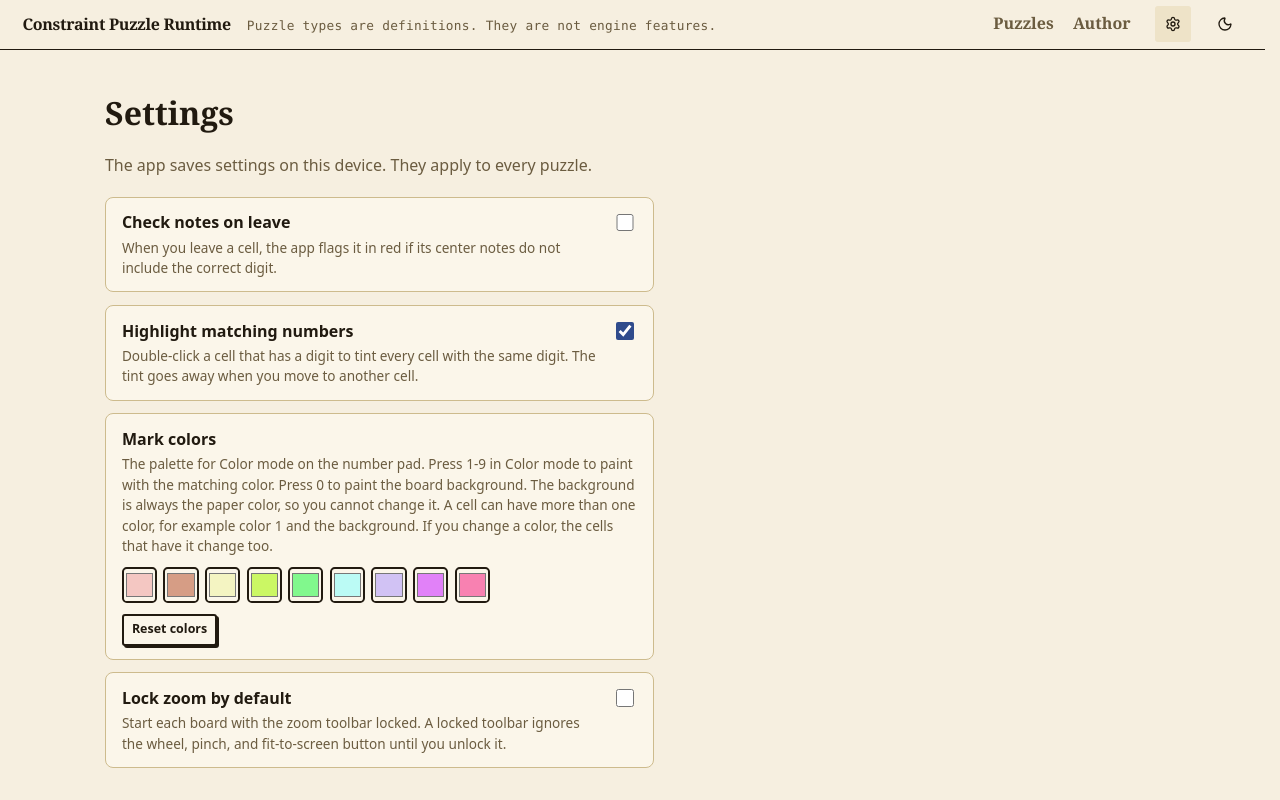
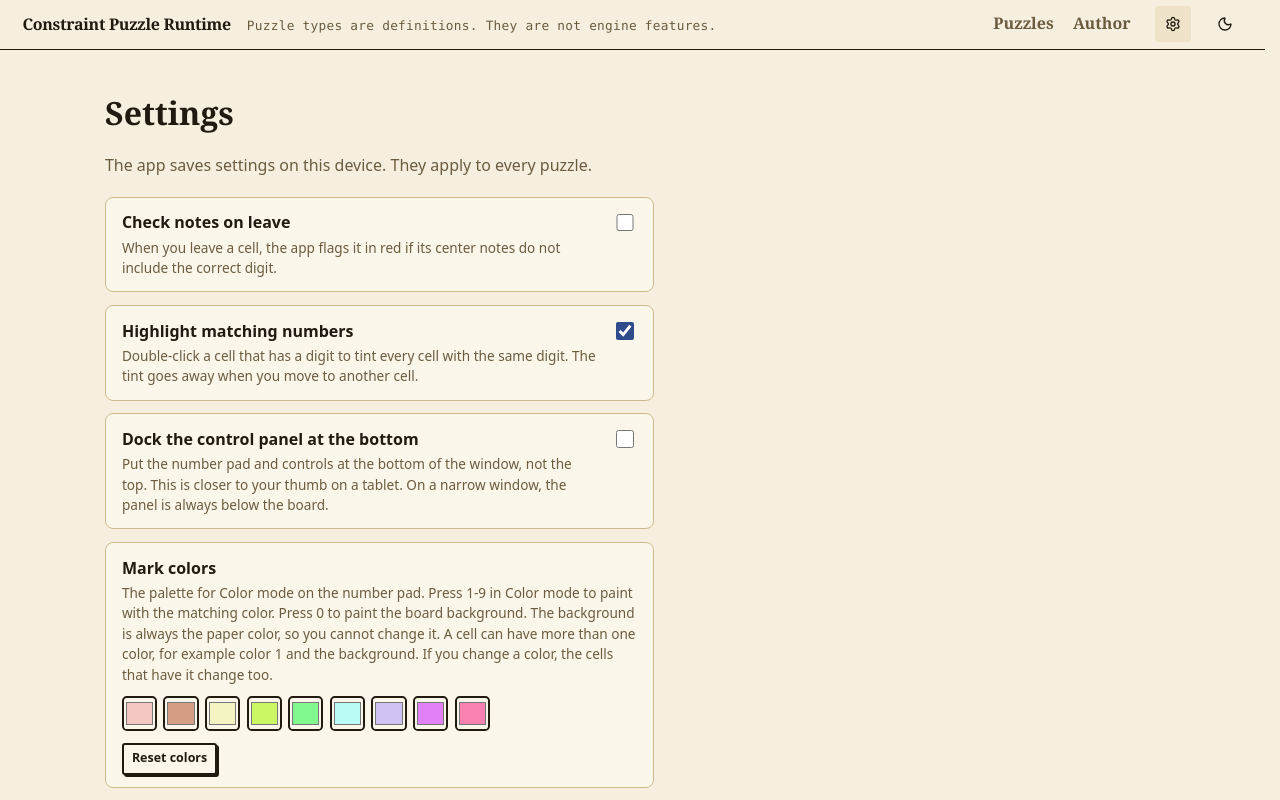
Before and after one commit to Sili-Sudoku/dashboard, a React (Vite) app: page /settings in a window 1280 px wide. Built offline with nearby package versions, Linux system fonts and the light colour scheme.

Commit message:
Movable control panel: setting to dock it top/bottom (lower on the screen when more convenient)

```diff
--- a/src/app/use_settings.ts
+++ b/src/app/use_settings.ts
@@ -22,6 +22,8 @@ export interface Settings {
     highlightSameValue: boolean;
     /** Board: keep the lock of the zoom/pan toolbar engaged (ignore wheel/pinch/fit) across puzzles and reloads. */
     zoomLocked: boolean;
+    /** Player: put the side panel (number pad and controls) at the bottom of the window, not the top. */
+    dockControlsBottom: boolean;
     /* Remembered view state (#125): the open or closed state that the user left.
      * These are not preferences to configure. Unlike the two above, they have no Settings-page control.
      * These are NOT remembered on purpose: input mode, zoom/pan position, show-solution, and JSON view.
@@ -40,6 +42,7 @@ const DEFAULT_SETTINGS: Settings = {
     highlightSameValue: true,
     markColors: DEFAULT_MARK_COLORS,
     zoomLocked: false,
+    dockControlsBottom: false,
     constraintPanelOpen: true,
     hotkeyLegendOpen: false,
     authorEditorMode: "json",
--- a/src/features/settings/index.tsx
+++ b/src/features/settings/index.tsx
@@ -41,6 +41,21 @@ export default function Settings() {
                         type="checkbox"
                         checked={settings.highlightSameValue}
                         onChange={(e) => setSetting("highlightSameValue", e.target.checked)}
+                    />
+                </label>
+
+                <label className="settings-row">
+                    <div>
+                        <div className="settings-row-title">Dock the control panel at the bottom</div>
+                        <div className="settings-row-desc">
+                            Put the number pad and controls at the bottom of the window, not the top. This is
+                            closer to your thumb on a tablet. On a narrow window, the panel is always below the board.
+                        </div>
+                    </div>
+                    <input
+                        type="checkbox"
+                        checked={settings.dockControlsBottom}
+                        onChange={(e) => setSetting("dockControlsBottom", e.target.checked)}
                     />
                 </label>
 
--- a/src/player/PuzzlePlayer.tsx
+++ b/src/player/PuzzlePlayer.tsx
@@ -125,6 +125,8 @@ export default function PuzzlePlayer({
         const sync = () => {
             const rect = (viewport ?? boardCol).getBoundingClientRect();
             root.style.setProperty("--pp-side-top", `${rect.top}px`);
+            // The distance from the grid bottom to the window bottom: the docked panel ends level with the grid.
+            root.style.setProperty("--pp-side-bottom", `${Math.max(0, window.innerHeight - rect.bottom)}px`);
             // Put the sidebar a fixed gap from the right edge of the grid, not at the edge of the window.
             // So the two look like one unit at any window width.
             // Never go further right than the window edge allows (the stacked layout ignores it).
@@ -271,7 +273,7 @@ export default function PuzzlePlayer({
         : [];
 
     return (
-        <div className="puzzle-player" ref={rootRef}>
+        <div className="puzzle-player" ref={rootRef} data-dock={settings.dockControlsBottom ? "bottom" : "top"}>
             <div className="pp-board-col" ref={boardColRef}>
                 <Board
                     label={`${puzzle.metadata.title}, puzzle board`}
--- a/src/player/player.css
+++ b/src/player/player.css
@@ -50,6 +50,29 @@
     display: flex;
     flex-direction: column;
     gap: 0.8rem;
+}
+
+/* Setting "Dock the control panel at the bottom": the number pad sits at the foot of the window, near a thumb.
+   The Reference group goes above it and scrolls on its own. So the pad never scrolls out of reach.
+   Only the order on the screen changes. The DOM order, and so the tab order, stays the same.
+   The stacked layout (below) puts the panel under the board already, so this is only for the wide layout. */
+@media (min-width: 821px) {
+    .puzzle-player[data-dock="bottom"] .pp-side {
+        top: auto;
+        /* Level with the bottom of the grid (PuzzlePlayer.tsx measures it). */
+        bottom: var(--pp-side-bottom, 1.6rem);
+        max-height: calc(100vh - var(--pp-side-top, 0px) - var(--pp-side-bottom, 1.6rem));
+        overflow-y: hidden;
+        justify-content: flex-end;
+    }
+    .puzzle-player[data-dock="bottom"] .pp-reference {
+        order: -1;
+        min-height: 0;
+        overflow-y: auto;
+        /* Room for the focus outline, which the scroll box would clip. */
+        padding: var(--space-2) 4px 4px;
+        margin: 0 -4px;
+    }
 }
 
 /* Sidebar groups (#133), by purpose.
```
Also changed, not shown: 2 other files (tests, documents, lock files or other folders).
